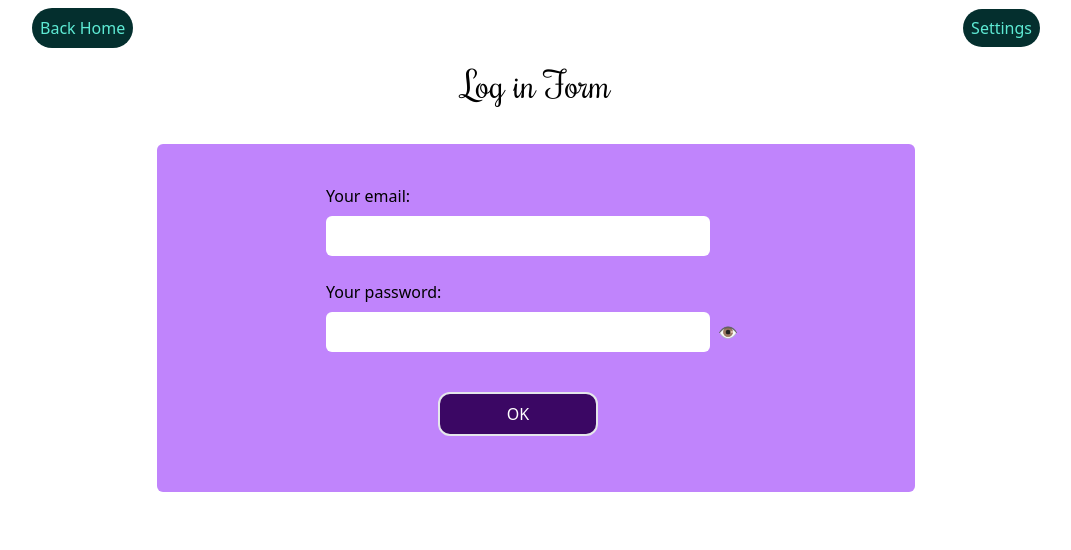
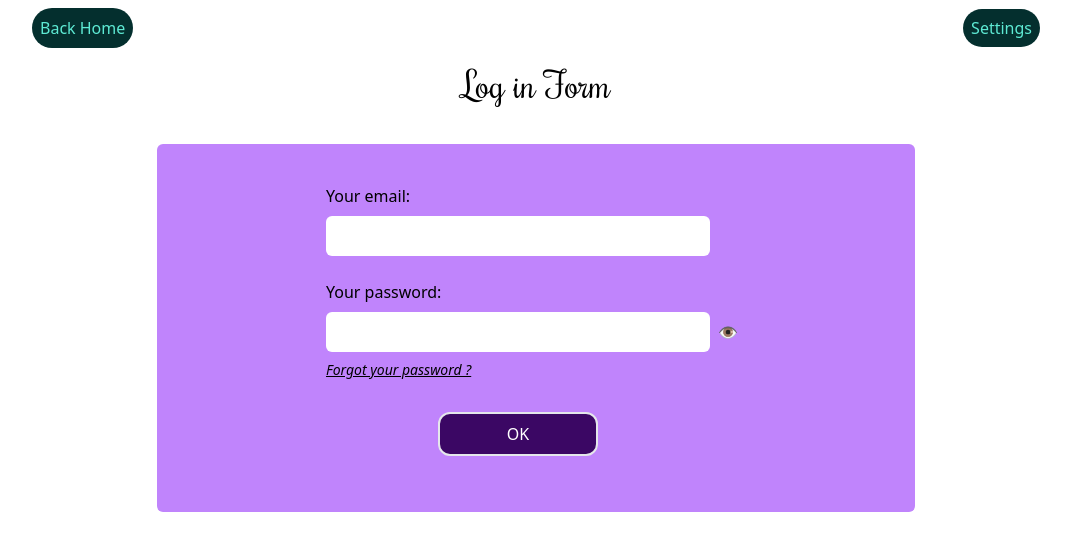
Before and after one commit to Sylvie-C/user_connection_MERN_project, a React (Vite) app in the folder frontend/: page /login in a window 1280 px wide. Shown: the top 550 px of the page, without its empty margins (104-1175 px from the left). Built offline with nearby package versions, Linux system fonts and the light colour scheme.

Commit message:
frontend login form : prepare password forgotten link

```diff
--- a/frontend/src/components/Forms/Login.jsx
+++ b/frontend/src/components/Forms/Login.jsx
@@ -77,6 +77,7 @@ export default function Login () {
               />
               <EyeIcon eyeClicked={ showPassword }/>
             </div>
+            <a href="#" className="text-sm italic underline hover:not-italic hover:text-emerald-950">Forgot your password ?</a>
           </div>
 
           <div className="w-72 md:w-96 flex justify-center">
```
